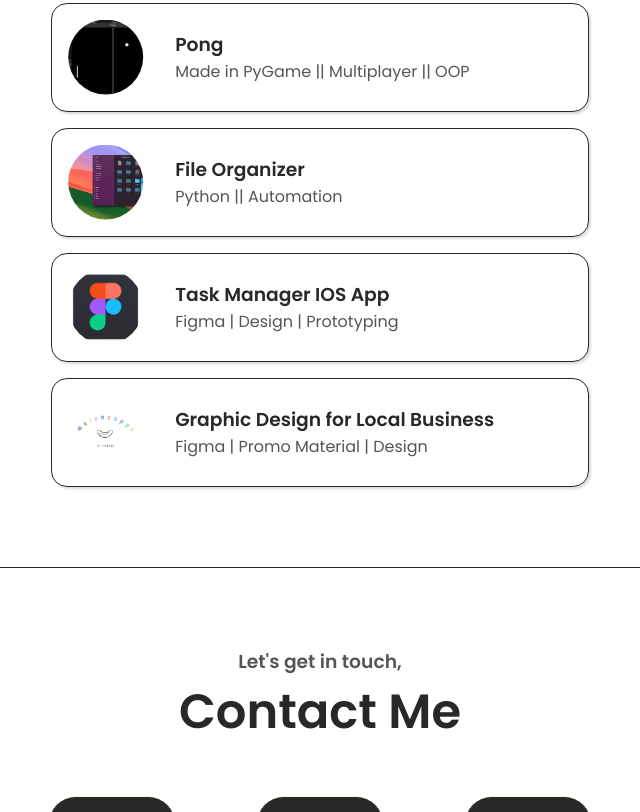
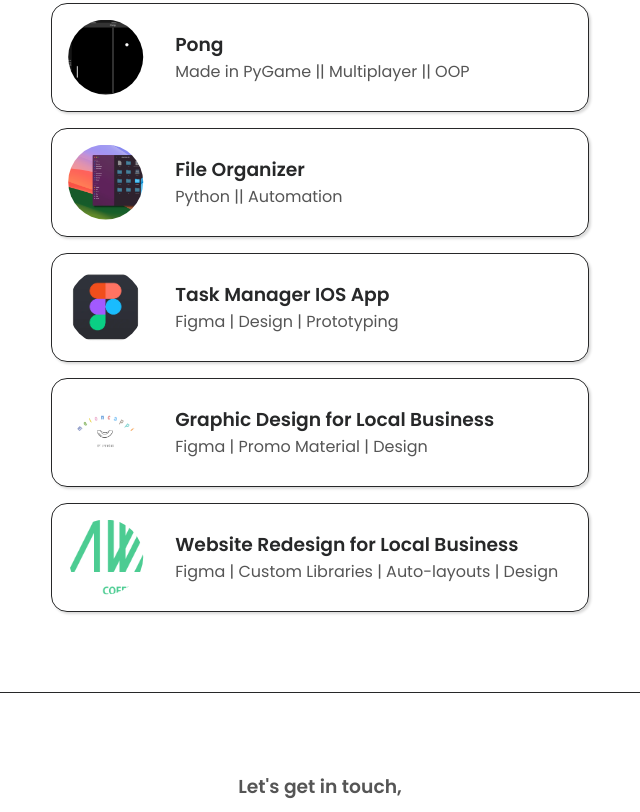
Before and after one commit to Eoljjang/Eoljjang, a plain HTML site: page Portfolio_Site/index.html in a window 1280 px wide. Shown: the part 3572-4384 px from the top of the page, without its empty margins (320-960 px from the left). Drawn offline with Linux system fonts and the light colour scheme.

Commit message:
added project

```diff
--- a/Portfolio_Site/index.html
+++ b/Portfolio_Site/index.html
@@ -229,7 +229,7 @@
         <!-- Section 4) Projects-->
         <section id="section-projects">
             <div class="title-projects">
-                <h3 class="text-sub">Take a look at my</h3>
+                <h3 class="text-sub">Take a look at my,</h3>
                 <h1 class="text-title">Projects</h1>
                 <a href="https://github.com/Eoljjang/projects"><img class="icon" src="./assets/github-logo.png" alt="">  </a>
             </div>
@@ -325,6 +325,17 @@
                     </div>
                 </div>
 
+                <div class="project-card">
+                    <div class="project-preview">
+                        <img src="./assets/Logo-awake.png" alt="">
+                    </div>
+
+                    <div class="project-caption">
+                        <h3 class="text-main"><a href="https://www.figma.com/file/9qilsPzZkAQK8YCqVf4KvS/Design?type=design&node-id=0%3A1&mode=design&t=p8v07NqQNMQkgCdr-1" target="_blank">Website Redesign for Local Business</a></h3>
+                        <p class="text-sub">Figma | Custom Libraries | Auto-layouts | Design</p>
+                    </div>
+                </div>
+
             </div>
         </section>
 
```
Also changed, not shown: Portfolio_Site/assets/Logo-awake.png (added).
